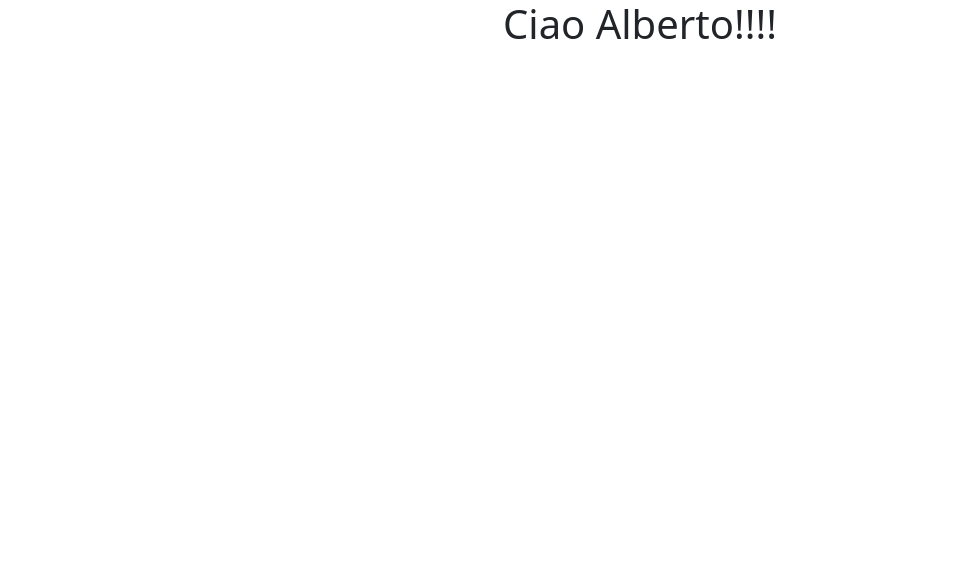
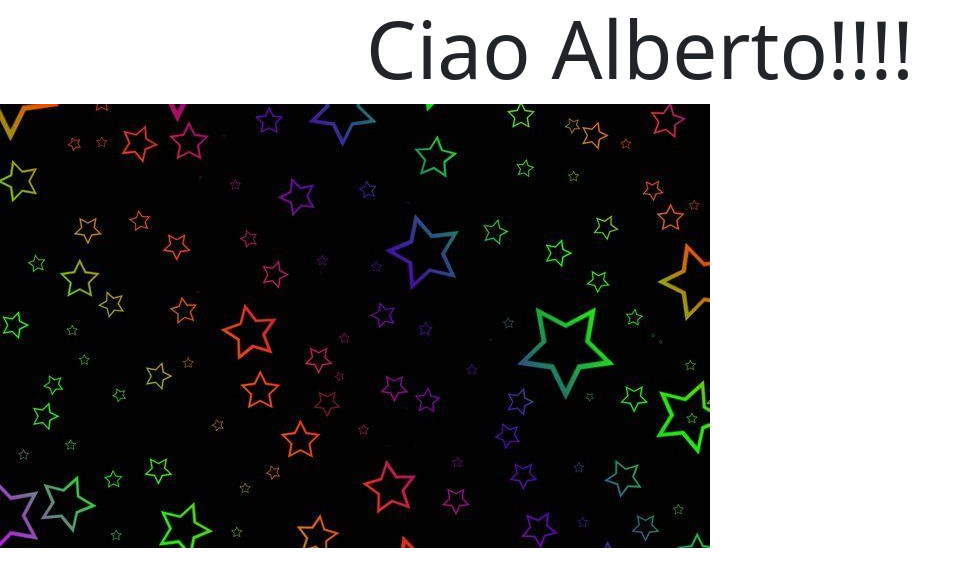
Before and after one commit to albertostizzoli/vue-hello, a plain HTML site: page index.html in a window 1280 px wide. Shown: the whole page, without its empty margins (0-971 px from the left). Drawn offline with nearby package versions, Linux system fonts and the light colour scheme.

Commit message:
Added Image

```diff
--- a/index.html
+++ b/index.html
@@ -5,19 +5,16 @@
     <meta charset="UTF-8">
     <meta name="viewport" content="width=device-width, initial-scale=1.0">
     <link href="https://cdn.jsdelivr.net/npm/bootstrap@5.3.2/dist/css/bootstrap.min.css" rel="stylesheet"
-    integrity="sha384-T3c6CoIi6uLrA9TneNEoa7RxnatzjcDSCmG1MXxSR1GAsXEV/Dwwykc2MPK8M2HN" crossorigin="anonymous">
+        integrity="sha384-T3c6CoIi6uLrA9TneNEoa7RxnatzjcDSCmG1MXxSR1GAsXEV/Dwwykc2MPK8M2HN" crossorigin="anonymous">
     <title>Vue Hello</title>
 </head>
 
 <body>
     <div id="app">
-        <div class="container text-center">
-            <div class="row">
-                <div class="col-12">
-                    <h1>{{ message }}</h1>
-                </div>
-            </div>
-        </div>
+        <main>
+            <h1 class="text-center display-1 d-flex justify-content-center" :class="textColor">{{text}}</h1>
+             <img :src="image" alt="stars">
+        </main>
     </div>
     <script src="https://unpkg.com/vue@3/dist/vue.global.js"></script>
     <script src="js/script.js"></script>
--- a/js/script.js
+++ b/js/script.js
@@ -3,7 +3,9 @@ const { createApp } = Vue
 createApp({
     data() {
         return {
-            message: 'Ciao Alberto!!!!'
+            text: 'Ciao Alberto!!!!',
+            image: "img/colouredstars.jpg",
+            textColor: "text-dark"
         }
     }
 }).mount('#app');
```
Also changed, not shown: img/colouredstars.jpg (added).
